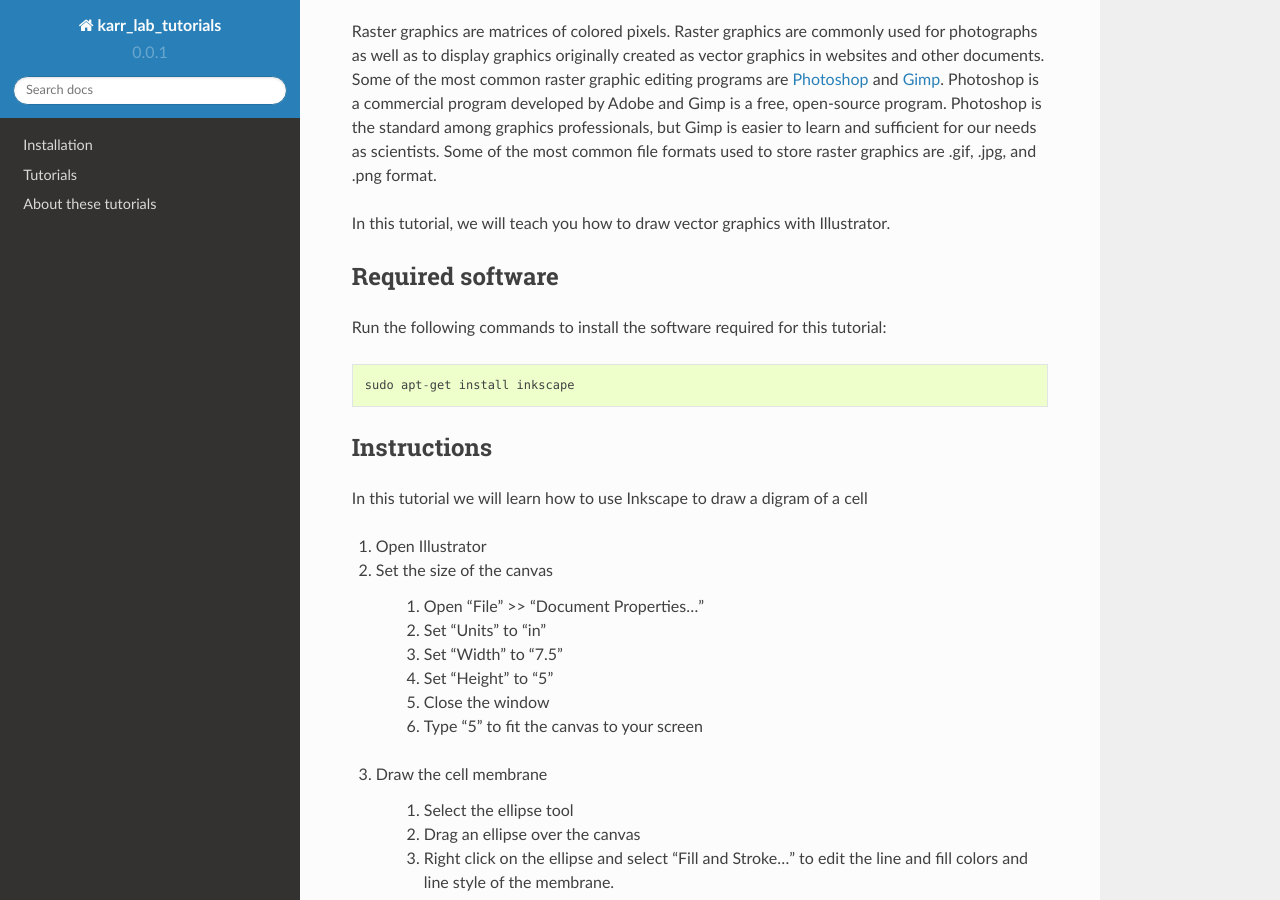
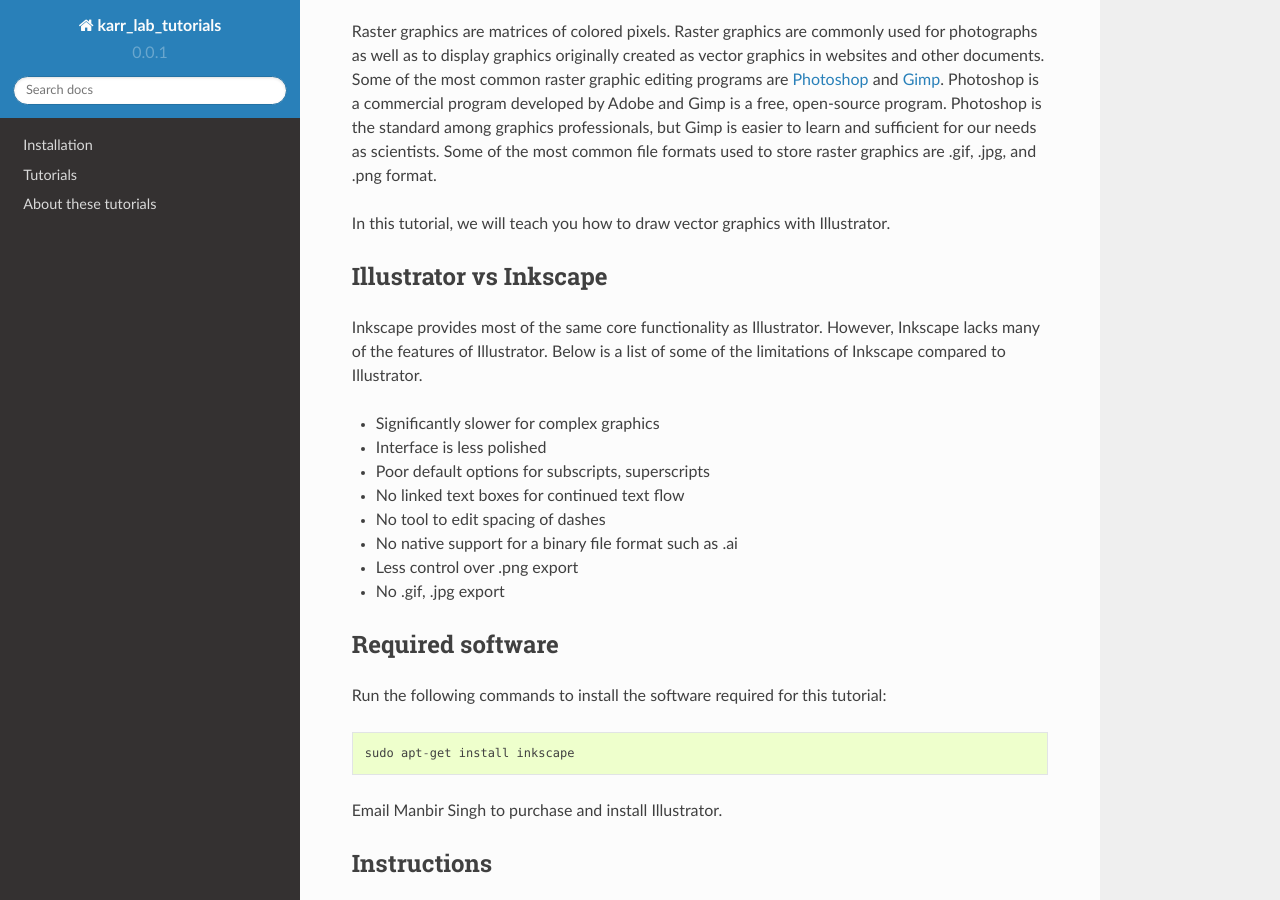
Before and after one commit to KarrLab/intro_to_wc_modeling, a Sphinx documentation site: the page built from docs/tutorials/scientific_communication/vector_graphics.rst, in a window 1280 px wide and 900 px high, scrolled down 393 px. Built offline with Sphinx 7.4.7 and the Read the Docs theme 2.0.0, drawn with Linux system fonts in a browser that asks for light colours; pages that are not in the unit, such as notebooks, are missing from menus; some of the changed text lies outside the part shown.

Commit message:
adding to vector grahics tutorial

```diff
--- a/docs/tutorials/scientific_communication/vector_graphics.rst
+++ b/docs/tutorials/scientific_communication/vector_graphics.rst
@@ -9,11 +9,27 @@
 In this tutorial, we will teach you how to draw vector graphics with Illustrator.
 
 
+Illustrator vs Inkscape
+-----------------------
+Inkscape provides most of the same core functionality as Illustrator. However, Inkscape lacks many of the features of Illustrator. Below is a list of some of the limitations of Inkscape compared to Illustrator.
+
+* Significantly slower for complex graphics
+* Interface is less polished
+* Poor default options for subscripts, superscripts
+* No linked text boxes for continued text flow
+* No tool to edit spacing of dashes
+* No native support for a binary file format such as .ai
+* Less control over .png export
+* No .gif, .jpg export
+
+
 Required software
 -----------------
 Run the following commands to install the software required for this tutorial::
 
     sudo apt-get install inkscape
+
+Email Manbir Singh to purchase and install Illustrator.
 
 
 Instructions
@@ -87,6 +103,16 @@
     #. Select both this new rectangle and the cell
     #. Right click on the objects and select "Set Mask"
 
+#. Save the diagram
+
+    #. Select "File" >> "Save"
+    #. For simple graphics, choose the "Inkscape SVG (.svg)" format. For complex graphics, choose the "Compressed Inkscape SVG (.svgz)" format.
+
+#. Export the diagram
+
+    #. Select "File" >> "Export PNG Image..."
+    #. Set the desired export size and resolution
+
 
 Other useful features
 ---------------------
@@ -106,6 +132,14 @@
 * Click the "Join selected nodes" button to join the curves
 
 
+Embedding graphics
+^^^^^^^^^^^^^^^^^^
+
+* Select "File" >> "Import"
+* Select the file that you wish to import
+* Select whether to "Embed" or "Link" the imported file
+
+
 Additional tutorials
 --------------------
 
```
